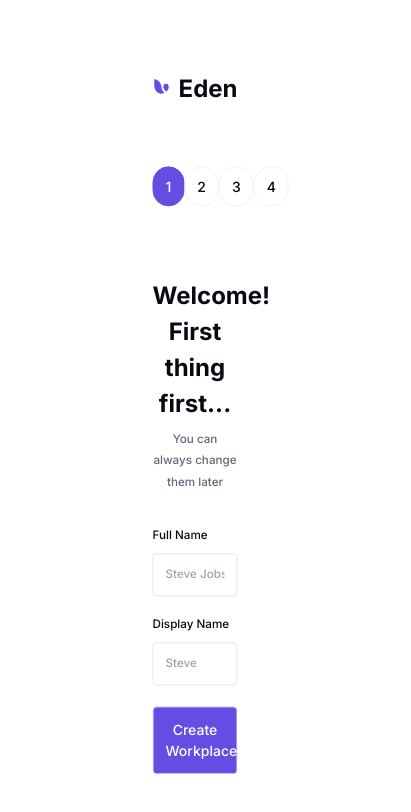
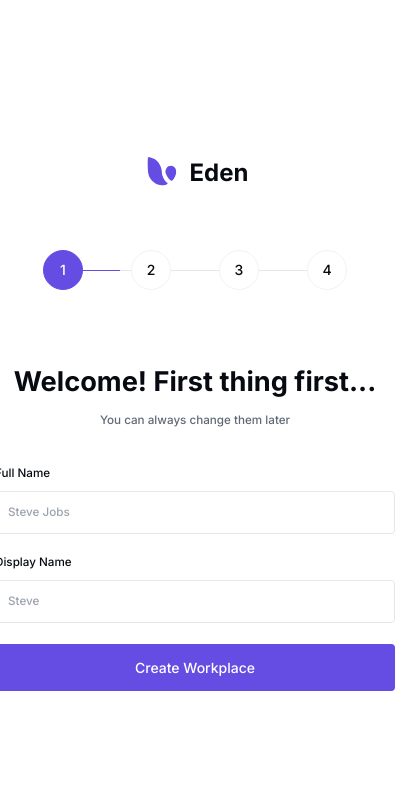
Before and after one commit to Rekhakumari12/cutshort-assignment, a React (Create React App) app: page / in a window 390 px wide. Shown: the top 812 px of the page, 411 px wide, since content can reach past the window. Built offline with nearby package versions, Linux system fonts and the light colour scheme.

Commit message:
added styles for responsive

```diff
--- a/src/components/Button.jsx
+++ b/src/components/Button.jsx
@@ -6,7 +6,7 @@ const Button = ({ currentStep, ContentTitles, handleNext, handleSubmit, data })
       type="submit"
       onClick={currentStep !== ContentTitles.length ? handleNext : handleSubmit}
       className="border p-3 rounded text-white"
-      style={{ backgroundColor: `var(--purple)` }}
+      style={{ backgroundColor: `var(--purple)`, width: '100%', borderColor: "transparent" }}
     >
       {currentStep !== ContentTitles.length
         ? `Create Workplace`
--- a/src/components/StepProgress.jsx
+++ b/src/components/StepProgress.jsx
@@ -1,10 +1,10 @@
 import React from 'react';
-import { ProgressBar, Bullet } from '../container/App.style';
+import { ProgressBar, Bullet, StepProgressWrapper } from '../container/App.style';
+
 const StepProgress = ({ currentStep, steps }) => {
-
   const width = (100 / steps.length) * currentStep;
   return (
-    <>
+    <StepProgressWrapper>
       <ProgressBar className="border-solid border border-t-0 w-9/12 m-auto">
         <div
           style={{ width: `${width}%` }}
@@ -24,7 +24,7 @@ const StepProgress = ({ currentStep, steps }) => {
           );
         })}
       </ul>
-    </>
+    </StepProgressWrapper>
   );
 }
 
--- a/src/container/App.js
+++ b/src/container/App.js
@@ -4,6 +4,8 @@ import UserNameInfo from "../pages/UserNameInfo";
 import WorkspaceInfo from "../pages/WorkspaceInfo";
 import SetupInfo from "../pages/SetupInfo";
 import CompleteOnboard from "../pages/CompleteOnboard";
+import { CheckWrapper } from "./App.style";
+import { ReactComponent as CheckIcon } from '../assets/check.svg'
 import { reducer } from "../reducer/reducer";
 import InitialState from "../InitialState";
 import { ContentTitles } from "../constants/constants";
@@ -45,11 +47,9 @@ function App() {
         return <SetupInfo handleChange={handleChange} data={setup} />;
       case 4:
         return (
-          <CompleteOnboard
-            userName={userNameInfo.name}
-            currentStep={currentStep}
-            workplaceName={workspaceInfo.name}
-          />
+          <CheckWrapper>
+            <CheckIcon />
+          </CheckWrapper>
         );
       default:
         return (
@@ -66,8 +66,17 @@ function App() {
     <AppWrapper>
       <Header />
       <StepProgress currentStep={currentStep} steps={steps} />
+      <div style={{
+        display: "grid",
+        placeContent: "center"
+      }}>
         {currentStep === maxSteps && displayContent()}
+      </div>
       <ContentTitle ContentTitles={ContentTitles} currentStep={currentStep} />
+      <div style={{
+        display: `${currentStep !== maxSteps ? `grid` : ``}`,
+        placeContent: "center"
+      }}>
         {currentStep !== maxSteps && displayContent()}
         <br />
         <Button
@@ -77,7 +86,8 @@ function App() {
           handleSubmit={handleSubmit}
           data={data}
         />
-    </AppWrapper>
+      </div>
+    </AppWrapper >
   );
 }
 
--- a/src/container/App.style.js
+++ b/src/container/App.style.js
@@ -1,12 +1,6 @@
 import styled from "styled-components";
 export const AppWrapper = styled.div`
-  display: flex;
-  flex-direction: column;
-  width: 30%;
-  position: absolute;
-  top: 50%;
-  left: 50%;
-  transform: translate(-50%, -50%);
+  max-width: max-content;
   padding: 1rem;
 
   #logo {
@@ -24,7 +18,7 @@ export const AppWrapper = styled.div`
   .contentTitle {
     text-align: center;
     h2 {
-      font-size: 1.5rem;
+      font-size: 1.7rem;
       font-weight: bold;
       padding-bottom: 0.3rem;
       padding-top: 1rem;
@@ -37,6 +31,9 @@ export const AppWrapper = styled.div`
   label,
   input {
     font-size: smaller;
+  }
+  ul {
+    position: relative;
   }
 `;
 
@@ -58,6 +55,9 @@ export const ProgressBar = styled.div`
   top: 4.8rem;
   z-index: -2;
   transition: width 0.4s;
+
+  max-width: 19rem;
+  width: 100%;
   div {
     border-color: #654de4;
     z-index: -1;
@@ -67,12 +67,14 @@ export const ProgressBar = styled.div`
 
 export const InputWrapper = styled.div`
   padding-top: 1rem;
+  width: 25rem;
 `;
 
 export const SetupWrapper = styled.div`
   display: flex;
   margin-top: 2.5rem;
   gap: 2rem;
+  width: 25rem;
   h3 {
     font-weight: bold;
     font-size: medium;
@@ -98,7 +100,6 @@ export const SetupWrapper = styled.div`
   }
 `;
 
-
 export const CheckWrapper = styled.div`
   margin: auto;
   border: 1px solid var(--purple);
@@ -112,4 +113,9 @@ export const CheckWrapper = styled.div`
     position: relative;
     width: 20px;
   }
-`
+`;
+
+export const StepProgressWrapper = styled.div`
+  width: 25rem;
+  margin: auto;
+`;
--- a/src/index.css
+++ b/src/index.css
@@ -8,6 +8,10 @@ body {
   font-family: "Inter", sans-serif;
   color: var(--black);
   font-size: 14px;
+  display: flex;
+  justify-content: center;
+  align-items: center;
+  height: 100vh;
 }
 
 code {
@@ -17,6 +21,9 @@ code {
 
 * {
   box-sizing: border-box;
+  margin: 0;
+  padding: 0;
+  font-family: "Inter", sans-serif;
 }
 
 :root {
```
Lines whose indentation alone changed are shown as unchanged.
